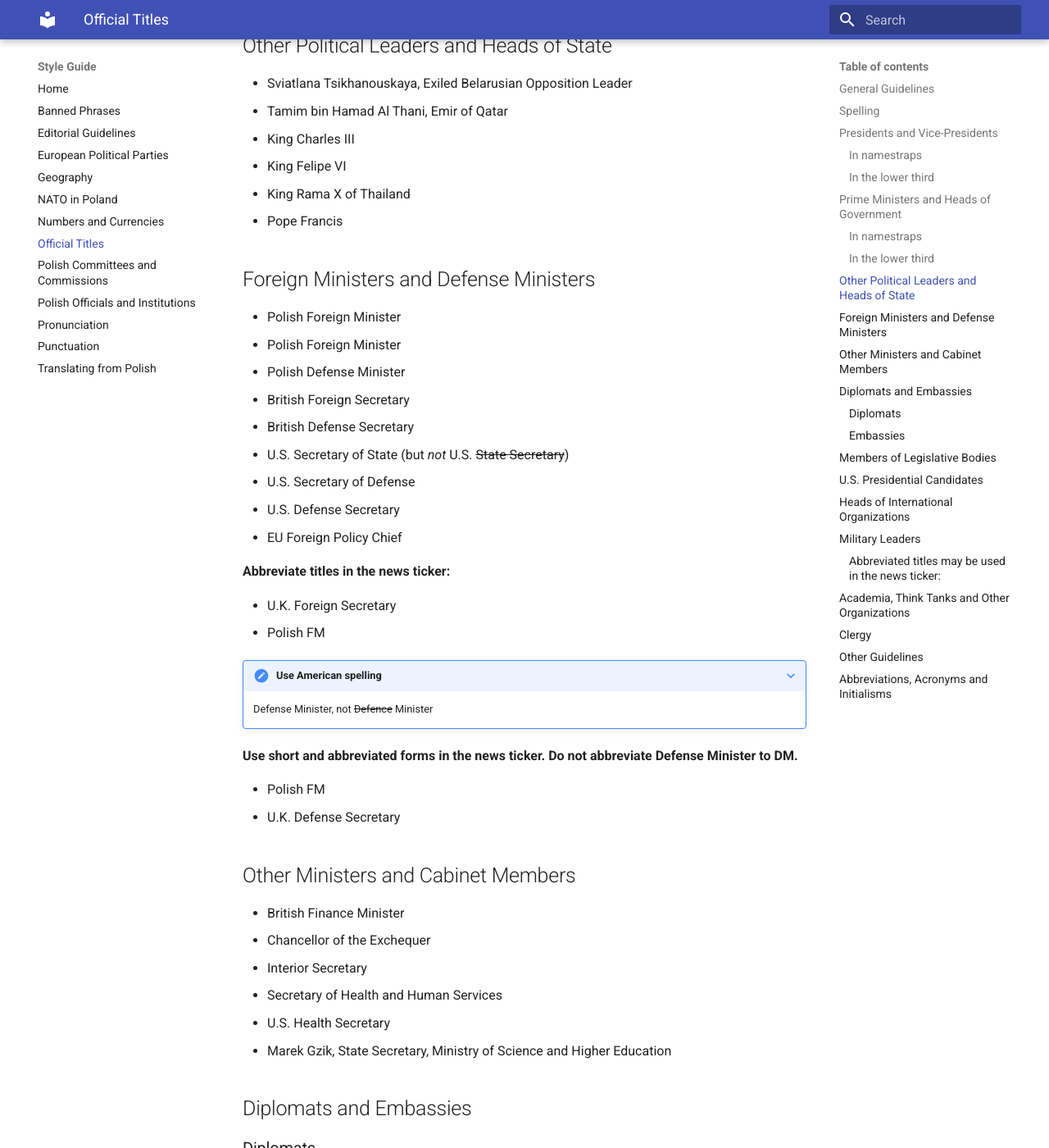
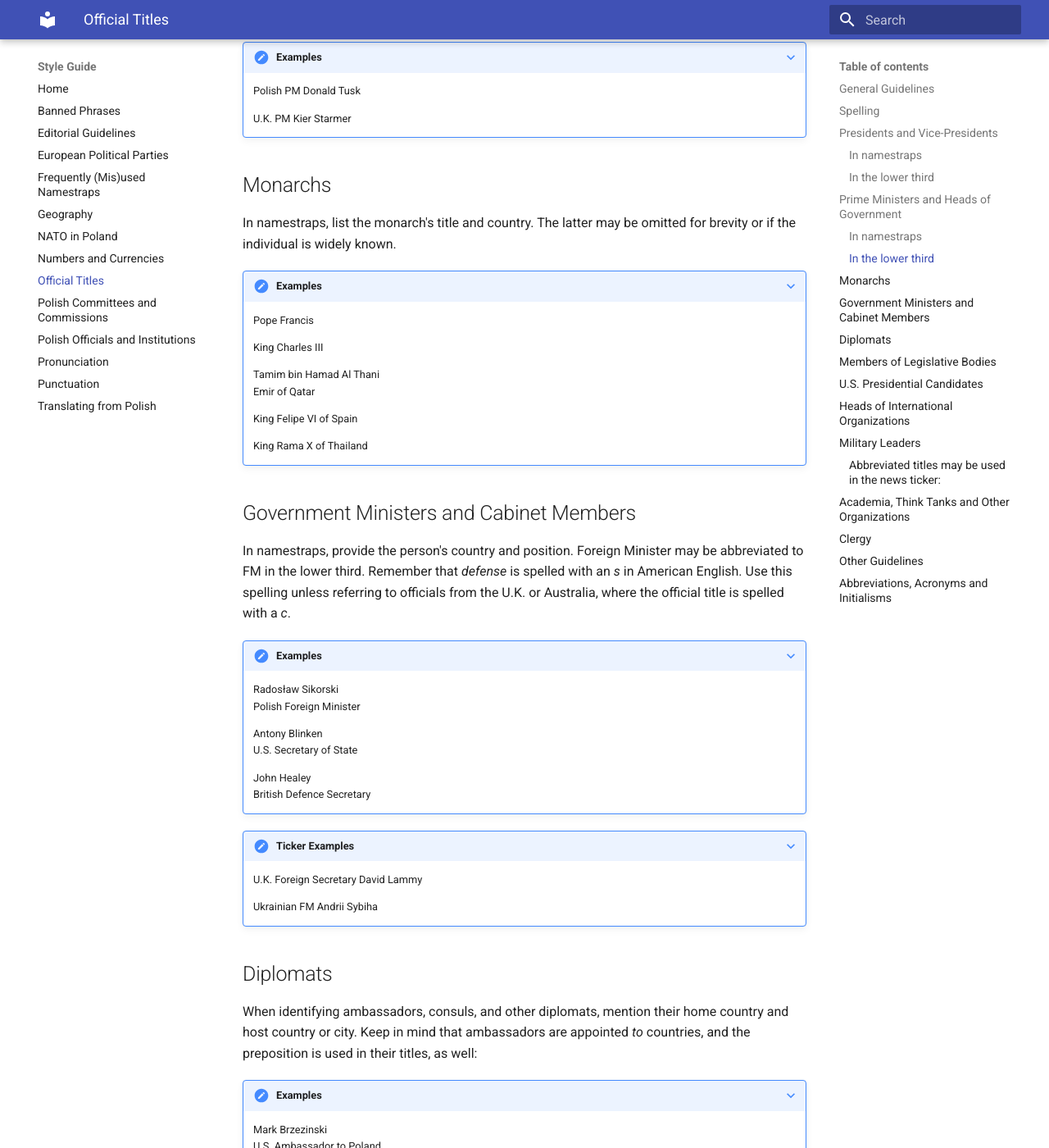
Before and after one commit to rthrbrs/styleguide, an MkDocs documentation site: the page built from docs/titles.md, in a window 1280 px wide and 1400 px high, scrolled down 2986 px. Shown: the whole window at 82% size. Built offline with MkDocs 1.6.1 and Material for MkDocs 9.7.7, drawn with Linux system fonts in a browser that asks for light colours; some of the changed text lies outside the part shown.

Commit message:
more Official Titles and geography

```diff
--- a/docs/titles.md
+++ b/docs/titles.md
@@ -34,6 +34,13 @@ For names originally written in non-Latin scripts such as Cyrillic, use the Lati
     Salome Zourabichvili
     President of Georgia
 
+Do not use the Polish transliteration of names originally written in other scripts:
+
+!!! failure "Incorrect"
+
+    Michaił Saakaszwili
+    Former President of Georgia
+
 Do not copy blindly from Reuters, EBU, or other news sources. Always double-check spelling and make sure the namestrap matches our format.
 
 ## Presidents and Vice-Presidents
@@ -99,85 +106,67 @@ Write _Prime Minister of X_ or _X Prime Minister_, especially the short title if
 Use short and abbreviated forms of titles in the lower third:
 
 ???+ note "Examples"
-
     Polish PM Donald Tusk
 
     U.K. PM Kier Starmer
 
 
-## Other Political Leaders and Heads of State
+## Monarchs
 
-* Sviatlana Tsikhanouskaya, Exiled Belarusian Opposition Leader
-* Tamim bin Hamad Al Thani, Emir of Qatar
-* King Charles III
-* King Felipe VI
-* King Rama X of Thailand
-* Pope Francis
+In namestraps, list the monarch's title and country. The latter may be omitted for brevity or if the individual is widely known.
 
-## Foreign Ministers and Defense Ministers
+???+ note "Examples"
+    Pope Francis
 
-* Polish Foreign Minister
-* Polish Foreign Minister
-* Polish Defense Minister
-* British Foreign Secretary
-* British Defense Secretary
-* U.S. Secretary of State (but _not_ U.S. ~~State Secretary~~)
-* U.S. Secretary of Defense
-* U.S. Defense Secretary
-* EU Foreign Policy Chief
+    King Charles III
 
-**Abbreviate titles in the news ticker:**
+    Tamim bin Hamad Al Thani
+    Emir of Qatar
 
-* U.K. Foreign Secretary
-* Polish FM
+    King Felipe VI of Spain
 
-???+ note "Use American spelling"
+    King Rama X of Thailand
 
-    Defense Minister, not ~~Defence~~ Minister
 
-**Use short and abbreviated forms in the news ticker. Do not abbreviate Defense Minister to DM.**
+## Government Ministers and Cabinet Members
 
-* Polish FM
-* U.K. Defense Secretary
+In namestraps, provide the person's country and position. Foreign Minister may be abbreviated to FM in the lower third. Remember that _defense_ is spelled with an _s_ in American English. Use this spelling unless referring to officials from the U.K. or Australia, where the official title is spelled with a _c_.
 
-## Other Ministers and Cabinet Members
+???+ note "Examples"
+    Radosław Sikorski
+    Polish Foreign Minister
 
-* British Finance Minister
-* Chancellor of the Exchequer
-* Interior Secretary
-* Secretary of Health and Human Services
-* U.S. Health Secretary
-* Marek Gzik, State Secretary, Ministry of Science and Higher Education
+    Antony Blinken
+    U.S. Secretary of State
 
-## Diplomats and Embassies
+    John Healey
+    British Defence Secretary
 
-### Diplomats
-* U.S. Ambassador **to Poland**
-* U.S. Ambassador **in Warsaw**
-* British Ambassador to Poland
-* Former U.S. Ambassador to Ukraine
-* Former Polish Consul in Afghanistan
-* Chinese Ambassador to the U.S.
-* Czech Ambassador to the Holy See
-* Belgian Consul General
-* Second Secretary, Azerbaijani Embassy in Poland
-* Apostolic Nuncio to Poland
-* Andrzej Sadoś, Permanent Representative of Poland to the EU
+???+ note "Ticker Examples"
+    U.K. Foreign Secretary David Lammy
 
-### Embassies
-* U.S. Embassy in Poland
-* Polish Embassy in the United States
-* Apostolic Nunciature to Poland
+    Ukrainian FM Andrii Sybiha
 
-**If the adjectival form of a country’s name is awkward or obscure, write “Embassy of [country],” followed by the host capital or country:**
+## Diplomats
 
-* Embassy of Burkina Faso in Washington, D.C. (_not_ ~~Burkinabé~~ Embassy)
-* Embassy of Myanmar in Germany
+When identifying ambassadors, consuls, and other diplomats, mention their home country and host country or city. Keep in mind that ambassadors are appointed _to_ countries, and the preposition is used in their titles, as well:
 
-**For the United Kingdom, use the adjective British, not U.K., outside the news ticker:**
+???+ note "Examples"
+    Mark Brzezinski
+    U.S. Ambassador to Poland
 
-* British Ambassador to Poland
-* British Embassy in Poland
+    Piotr Serafin
+    Permanent Representative of Poland to the EU
+
+    Bartosz Cichocki
+    Former Polish Ambassador to Ukraine
+
+    Anna Clunes
+    British Ambassador to Poland
+
+
+
+
 
 
 !!! success "Correct"
--- a/mkdocs.yml
+++ b/mkdocs.yml
@@ -5,7 +5,7 @@ nav:
   - Banned Phrases: BannedPhrases.md
   - Editorial Guidelines: EditorialGuidelines.md
   - European Political Parties: EuropeanPoliticalParties.md
-##- Frequently Used Namestraps: Namestraps.md
+  - Frequently (Mis)used Namestraps: Namestraps.md
   - Geography: ToponymsAndEthnonyms.md
   - NATO in Poland: NATO_PL.md
   - Numbers and Currencies: numbers.md
```
Also changed, not shown: other parts of docs/titles.md (+3 -3 lines), docs/Namestraps.md (+10 -1 lines), docs/ToponymsAndEthnonyms.md (+20 -14 lines), docs/index.md (+6 -0 lines).
